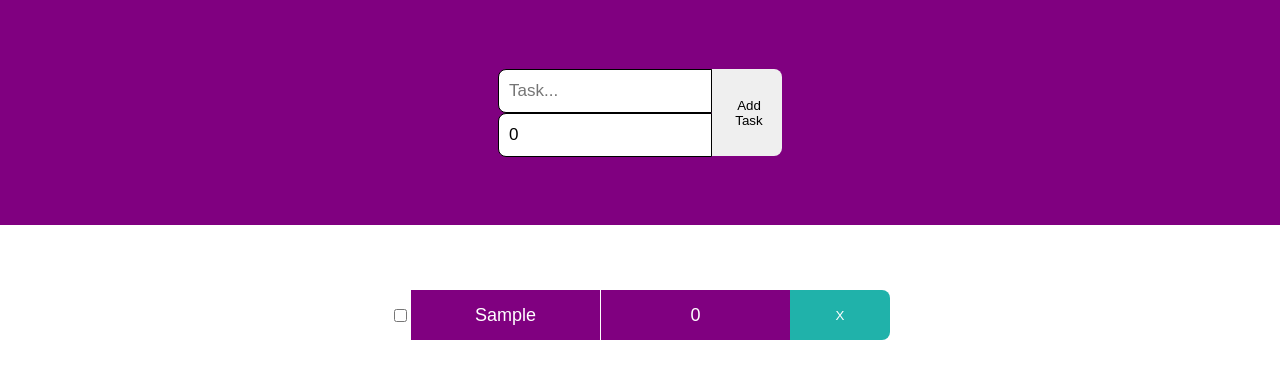
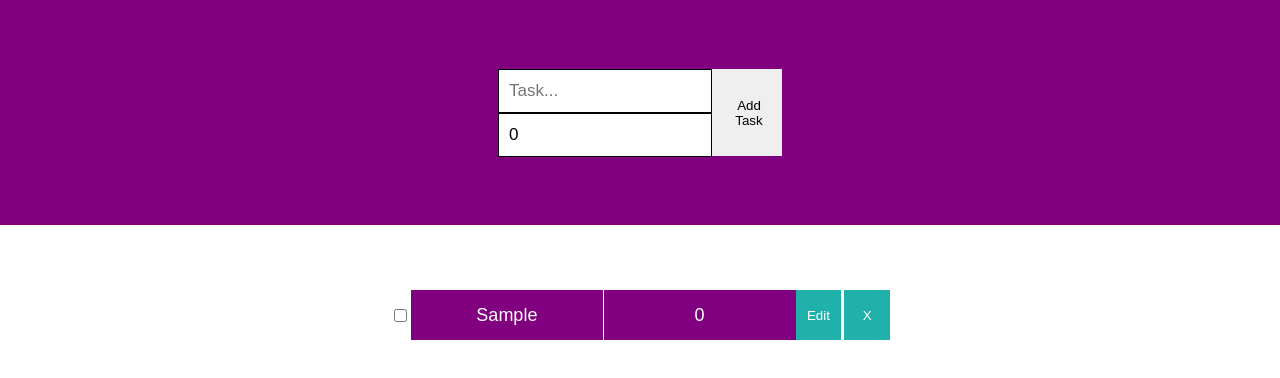
Before and after one commit to Samy951/TODO-App-for-school, a React (Create React App) app: page / in a window 1280 px wide. Both pictures are taken after typing "Sample" into the empty fields and a click on the button "Add Task". Shown: the top 378 px of the page. Built offline with nearby package versions, Linux system fonts and the light colour scheme.

Commit message:
feat : edit button

```diff
--- a/src/App.css
+++ b/src/App.css
@@ -30,8 +30,7 @@ body {
   width: 200px;
   height: 40px;
   border: none;
-  border-bottom-left-radius: 8px;
-  border-top-left-radius: 8px;
+
   padding-left: 10px;
   font-size: 17px;
   border: 1px solid;
@@ -41,8 +40,7 @@ body {
   width: 70px;
   height: 87px;
   border: none;
-  border-bottom-right-radius: 8px;
-  border-top-right-radius: 8px;
+
   padding-left: 10px;
   cursor: pointer;
 }
@@ -88,8 +86,6 @@ body {
   height: 100%;
   border: none;
   background-color: lightseagreen;
-  border-top-right-radius: 8px;
-  border-bottom-right-radius: 8px;
   color: white;
   cursor: pointer;
 }
@@ -97,3 +93,7 @@ body {
 .task.completed span {
   text-decoration: line-through;
 }
+
+.editButton {
+  margin-right: 3px;
+}
--- a/src/App.tsx
+++ b/src/App.tsx
@@ -3,10 +3,13 @@ import "./App.css";
 import { TodoTask } from "./Components/TodoTask";
 import { ITask } from "./Interfaces";
 
+let taskIdCounter = 0; // Compteur pour générer des ID uniques
+
 const App: FC = () => {
   const [task, setTask] = useState<string>("");
   const [deadline, setDealine] = useState<number>(0);
   const [todoList, setTodoList] = useState<ITask[]>([]);
+  const [editingTaskId, setEditingTaskId] = useState<number | null>(null);
 
   const handleChange = (event: ChangeEvent<HTMLInputElement>): void => {
     if (event.target.name === "task") {
@@ -17,28 +20,48 @@ const App: FC = () => {
   };
 
   const addTask = (): void => {
-    const newTask = { taskName: task, deadline: deadline, isCompleted: false };
+    const newTask = {
+      id: ++taskIdCounter,
+      taskName: task,
+      deadline: deadline,
+      isCompleted: false,
+    };
     setTodoList([...todoList, newTask]);
     setTask("");
     setDealine(0);
   };
 
-  const deleteTask = (taskNameToDelete: string): void => {
-    setTodoList(
-      todoList.filter((task) => {
-        return task.taskName !== taskNameToDelete;
-      })
-    );
+  const deleteTask = (taskIdToDelete: number): void => {
+    setTodoList(todoList.filter((task) => task.id !== taskIdToDelete));
   };
 
-  const toggleTaskCompleted = (taskNameToToggle: string): void => {
+  const toggleTaskCompleted = (taskIdToToggle: number): void => {
     setTodoList(
       todoList.map((task) =>
-        task.taskName === taskNameToToggle
+        task.id === taskIdToToggle
           ? { ...task, isCompleted: !task.isCompleted }
           : task
       )
     );
+  };
+
+  const startEditing = (taskId: number): void => {
+    setEditingTaskId(taskId);
+  };
+
+  const applyEdit = (
+    taskId: number,
+    newName: string,
+    newDeadline: number
+  ): void => {
+    setTodoList(
+      todoList.map((task) =>
+        task.id === taskId
+          ? { ...task, taskName: newName, deadline: newDeadline }
+          : task
+      )
+    );
+    setEditingTaskId(null); // Reset l'état d'édition
   };
 
   return (
@@ -70,6 +93,9 @@ const App: FC = () => {
               task={task}
               deleteTask={deleteTask}
               toggleTaskCompleted={toggleTaskCompleted}
+              startEditing={startEditing}
+              applyEdit={applyEdit}
+              editing={editingTaskId === task.id}
             />
           );
         })}
--- a/src/Components/TodoTask.tsx
+++ b/src/Components/TodoTask.tsx
@@ -1,25 +1,61 @@
-import React from "react";
+import React, { useState } from "react";
 import { ITask } from "../Interfaces";
 
 interface Props {
   task: ITask;
-  deleteTask(taskNameToDelete: string): void;
-  toggleTaskCompleted(taskNameToToggle: string): void; // Add this line
+  deleteTask(taskIdToDelete: number): void;
+  toggleTaskCompleted(taskIdToToggle: number): void;
+  startEditing: (taskId: number) => void;
+  applyEdit: (taskId: number, newName: string, newDeadline: number) => void;
+  editing: boolean;
 }
 
-export const TodoTask = ({ task, deleteTask, toggleTaskCompleted }: Props) => {
+export const TodoTask = ({
+  task,
+  deleteTask,
+  toggleTaskCompleted,
+  startEditing,
+  applyEdit,
+  editing,
+}: Props) => {
+  const [newName, setNewName] = useState(task.taskName);
+  const [newDeadline, setNewDeadline] = useState(task.deadline.toString());
+
   return (
     <div className={`task ${task.isCompleted ? "completed" : ""}`}>
+      {editing ? (
+        <div className="editing">
+          <input
+            type="text"
+            value={newName}
+            onChange={(e) => setNewName(e.target.value)}
+          />
+          <input
+            type="number"
+            value={newDeadline}
+            onChange={(e) => setNewDeadline(e.target.value)}
+          />
+          <button
+            onClick={() => applyEdit(task.id, newName, parseInt(newDeadline))}
+          >
+            Save
+          </button>
+        </div>
+      ) : (
         <div className="content">
           <input
             type="checkbox"
             checked={task.isCompleted}
-          onChange={() => toggleTaskCompleted(task.taskName)}
+            onChange={() => toggleTaskCompleted(task.id)}
           />
           <span>{task.taskName}</span>
           <span>{task.deadline}</span>
+          <button className="editButton" onClick={() => startEditing(task.id)}>
+            Edit
+          </button>
+          <button onClick={() => deleteTask(task.id)}>X</button>
         </div>
-      <button onClick={() => deleteTask(task.taskName)}>X</button>
+      )}
     </div>
   );
 };
--- a/src/Interfaces.ts
+++ b/src/Interfaces.ts
@@ -1,4 +1,5 @@
 export interface ITask {
+  id: number;
   taskName: string;
   deadline: number;
   isCompleted: boolean;
```
Lines whose indentation alone changed are shown as unchanged.
